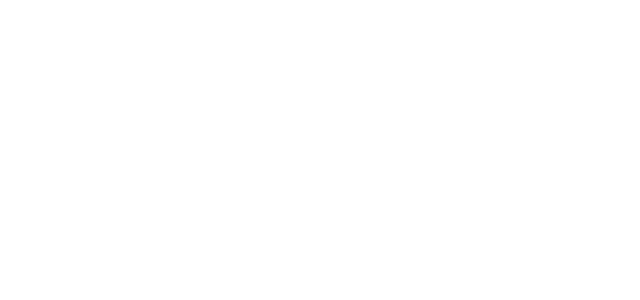
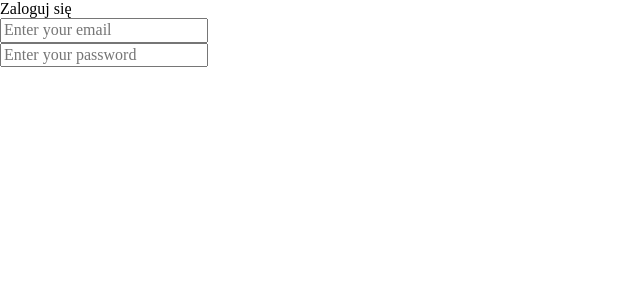
Before and after one commit to seba9837/Vehicly.Frontend, a React (Create React App) app: page /signin in a window 1280 px wide. Shown: the top 300 px of the page, without its empty margins (0-640 px from the left). Built offline with nearby package versions, Linux system fonts and the light colour scheme.

Commit message:
created sigin route and added redux to project

```diff
--- a/package.json
+++ b/package.json
@@ -6,9 +6,15 @@
     "@testing-library/jest-dom": "^5.11.9",
     "@testing-library/react": "^11.2.5",
     "@testing-library/user-event": "^12.8.0",
+    "axios": "^0.21.1",
+    "normalize.css": "^8.0.1",
     "react": "^17.0.1",
     "react-dom": "^17.0.1",
+    "react-redux": "^7.2.2",
+    "react-router-dom": "^5.2.0",
     "react-scripts": "4.0.3",
+    "redux": "^4.0.5",
+    "redux-thunk": "^2.3.0",
     "web-vitals": "^1.1.0"
   },
   "scripts": {
--- a/src/App.js
+++ b/src/App.js
@@ -1,11 +1,15 @@
-function App() {
-  return (
-    <div className="App">
-      <p>
+import React, { useEffect } from 'react';
+import { Route, Switch, withRouter } from 'react-router-dom';
+import { connect } from 'react-redux';
 
-      </p>
-    </div>
+import signIn from './containers/Auth/SingIn/signIn';
+
+const app = props => {
+  return(
+    <Switch>
+      <Route path='/signin' component={signIn} />
+    </Switch>
   );
 }
 
-export default App;
+export default withRouter(app);
--- /dev/null
+++ b/src/components/UI/Input/input.js
@@ -0,0 +1,43 @@
+import React from 'react';
+
+const input = props => {
+    let inputForm = null;
+
+    switch(props.elementType) {
+        case('input'):
+            inputForm = <input
+                {...props.elementAttributes}
+                value={props.value}
+                onChange={props.changed}
+            />
+            break;
+        case('select'):
+            inputForm = <select
+            {...props.elementAttributes}
+            value={props.value}
+            onChange={props.changed}>
+                {props.elementAttributes.options.map(option => (
+                    <option key={option.value} value={option.value}>
+                        {option.displayValue}
+                    </option>
+                ))}
+            </select>
+            break;
+        default:
+            inputForm = <input
+                {...props.elementAttributes}
+                value={props.value}
+                onChange={props.changed}
+            />
+            break;
+    }
+
+    return(
+        <div>
+            <label>{props.label}</label>
+            {inputForm}
+        </div>
+    )
+}
+
+export default input;
--- /dev/null
+++ b/src/containers/Auth/SingIn/signIn.js
@@ -0,0 +1,72 @@
+import React, { useState } from 'react';
+import { connect } from 'react-redux';
+
+import Input from '../../../components/UI/Input/input';
+
+const SignIn = props => {
+    const [ inputs, setInputs ] = useState(
+        {
+            email: {
+                elementType: 'input',
+                elementAttributes: {
+                    type: 'email',
+                    placeholder: 'Enter your email'
+                }
+            },
+            password: {
+                elementType: 'input',
+                elementAttributes: {
+                    type: 'password',
+                    placeholder: 'Enter your password'
+                }
+            }
+        }
+    );
+
+    const inputChangeHandler = (event, inputName) => {
+
+    }
+
+    const formElementsArray = [];
+    for(let key in inputs) {
+        formElementsArray.push({
+            id: key,
+            config: inputs[key]
+        });
+    }
+
+    let formInputs = formElementsArray.map(formInput => (
+        <Input
+            key={formInput.id}
+            elementType={formInput.config.elementType}
+            elementAttributes={formInput.config.elementAttributes}
+            changed={(event) => inputChangeHandler(event, formInput.id)}
+        />
+
+    ))
+
+    return (
+        <div>
+            <form>
+                Zaloguj się
+                {formInputs}
+            </form>
+        </div>
+    );
+}
+
+const mapStateToProps = state => {
+    return {
+        loading: state.auth.loading,
+        error: state.auth.error,
+        authenticated: state.auth.token !== null
+    }
+}
+
+const mapDispatchToProps = dispatch => {
+    return {
+
+    }
+}
+
+export default connect(mapStateToProps, mapDispatchToProps)(SignIn)
--- a/src/index.js
+++ b/src/index.js
@@ -1,14 +1,38 @@
 import React from 'react';
 import ReactDOM from 'react-dom';
+import { BrowserRouter } from 'react-router-dom';
+import { Provider } from 'react-redux';
+import {
+  createStore,
+  applyMiddleware,
+  compose,
+  combineReducers
+} from 'redux';
+import thunk from 'redux-thunk';
+
+import 'normalize.css';
 import './index.css';
 import App from './App';
+import authReducer from './store/reducers/auth';
 import reportWebVitals from './reportWebVitals';
 
-ReactDOM.render(
-  <React.StrictMode>
-    <App />
-  </React.StrictMode>,
-  document.getElementById('root')
+const composeEnhancers = window.__REDUX_DEVTOOLS_EXTENSION_COMPOSE__ || compose;
+
+const rootReducer = combineReducers({
+  auth: authReducer
+});
+
+const store = createStore(rootReducer, composeEnhancers(applyMiddleware(thunk)));
+
+const app = (
+  <Provider store={store}>
+    <BrowserRouter>
+        <App />
+    </BrowserRouter>
+  </Provider>
+);
+
+ReactDOM.render( app, document.getElementById('root')
 );
 
 // reportWebVitals(console.log))
--- /dev/null
+++ b/src/store/reducers/auth.js
@@ -0,0 +1,15 @@
+import * as actionTypes from '../actions/actionTypes';
+
+const initialState = {
+    token: null,
+    error: null,
+    loading: false
+}
+
+const reducer = (state = initialState, action) => {
+    switch(action.type) {
+        default: return state;
+    }
+}
+
+export default reducer;
```
Also changed, not shown: src/containers/Auth/auth.css (added), src/store/actions/actionTypes.js (added), src/store/actions/index.js (added), 1 other file (tests, documents, lock files or other folders).
